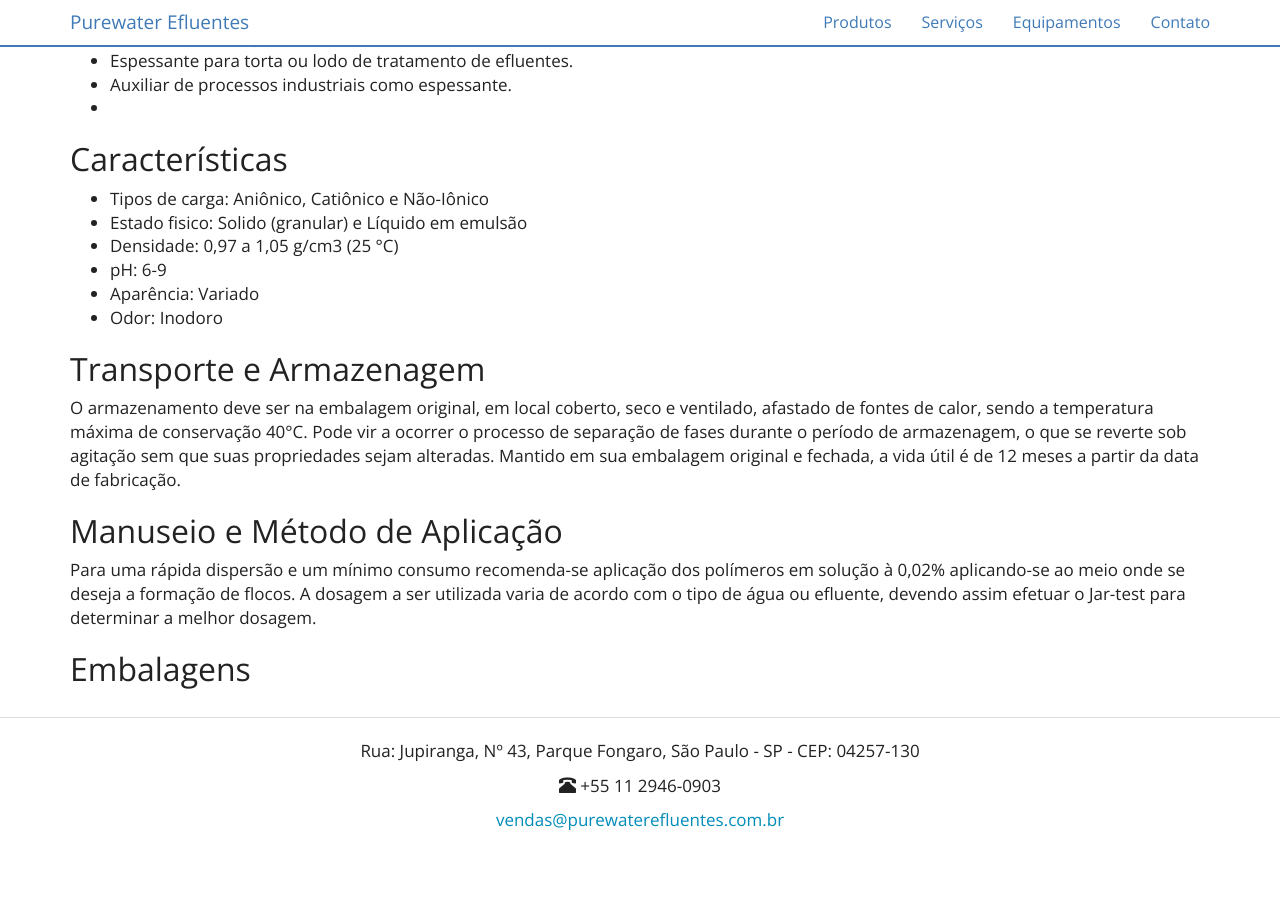
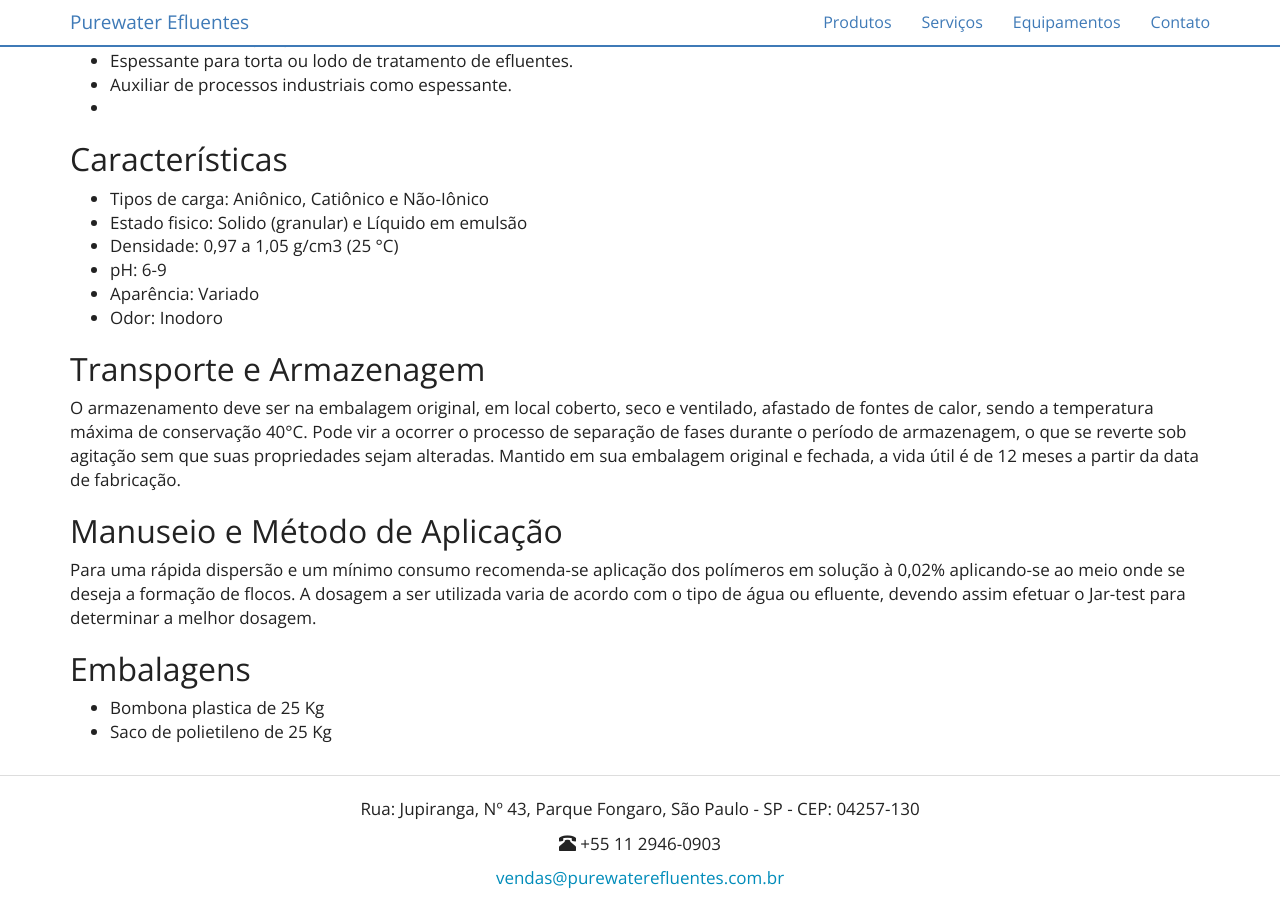
Before and after one commit to purewaterefluentes/purewaterefluentes.github.io, a Jekyll site: the page built from produtos/polieletrolito-floculante.md, in a window 1280 px wide and 900 px high, scrolled down 858 px. Built offline with Jekyll 4.4.1, drawn with Linux system fonts in a browser that asks for light colours; nearby versions of some CDN libraries; library files that are not in the unit come from our copies; before the commit the page ends 1700 px from its top, so only the background shows below that.

Commit message:
Update polieletrolito-floculante.md

```diff
--- a/produtos/polieletrolito-floculante.md
+++ b/produtos/polieletrolito-floculante.md
@@ -50,3 +50,6 @@ A dosagem a ser utilizada varia de acordo com o tipo de água ou efluente, deven
 
 
 ## Embalagens
+
+- Bombona plastica de 25 Kg
+- Saco de polietileno de 25 Kg
```
